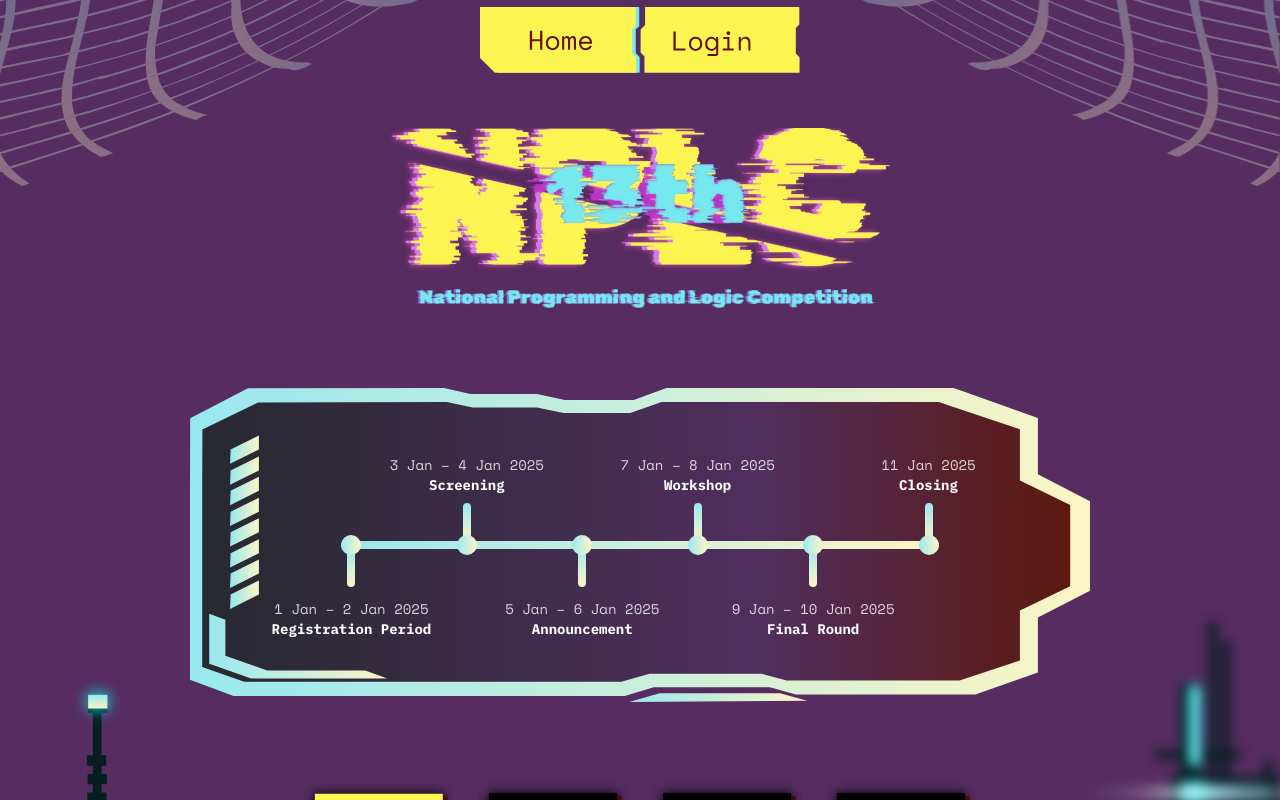
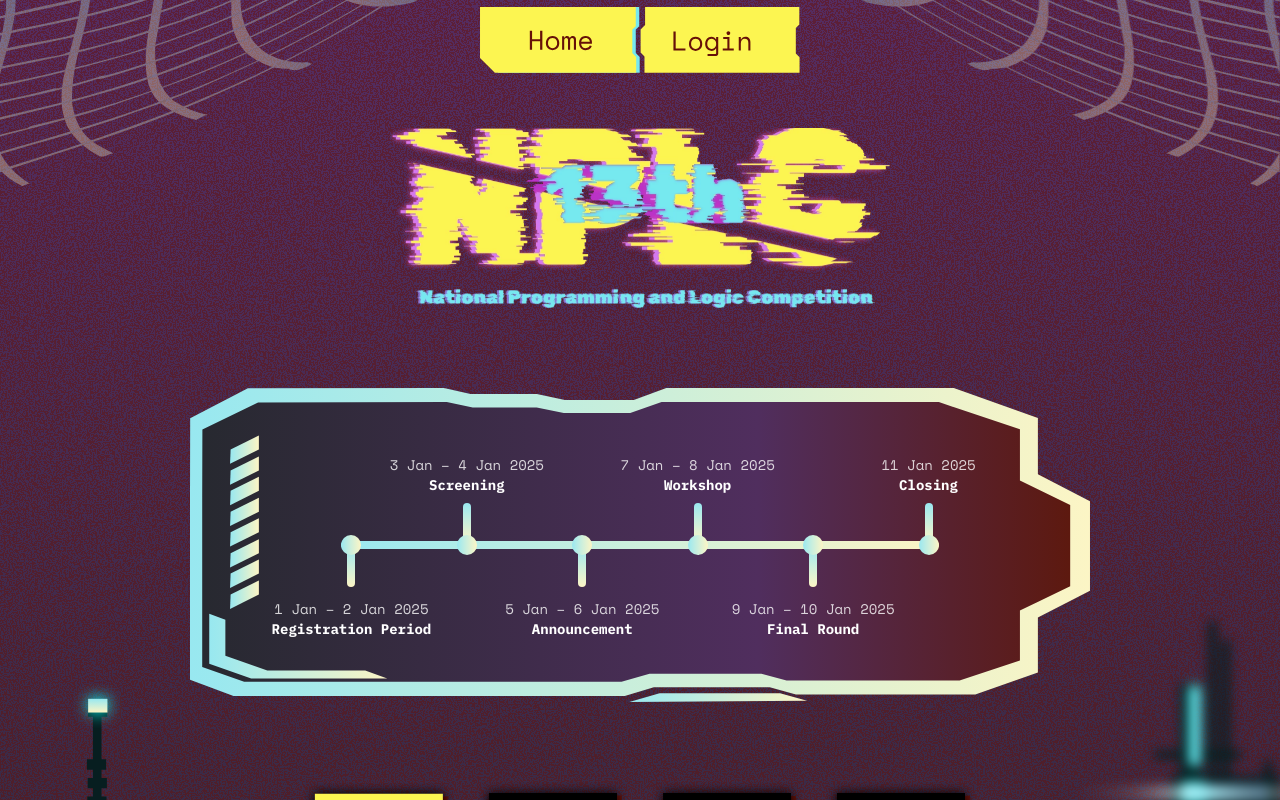
Before and after one commit to IMT-SU-25-26/NPLC-2025, a Next.js app: page / in a window 1280 px wide. Shown: the top 800 px of the page. Built offline with nearby package versions, Linux system fonts and the light colour scheme; no server answers.

Commit message:
change biar bisa build

```diff
--- a/src/app/login/page.tsx
+++ b/src/app/login/page.tsx
@@ -16,7 +16,7 @@ gsap.registerPlugin(ScrollTrigger);
 function AnimatedContent({
   container,
 }: {
-  container: React.RefObject<HTMLDivElement>;
+  container: React.RefObject<HTMLDivElement | null>;
 }) {
   const [email, setEmail] = useState("");
   const [password, setPassword] = useState("");
--- a/src/app/page.tsx
+++ b/src/app/page.tsx
@@ -6,8 +6,7 @@ import Button from "@/components/HomepageTabButton";
 export default function Home() {
   return (
     <>
-      <div className="mt-[8vh]"></div>
-      <main className="min-h-screen relative overflow-hidden flex flex-col gap-10 items-center">
+      <main className="pt-[8vh] min-h-screen bg-[url('/backgrounds/main-color-background.svg')] bg-cover bg-center bg-no-repeat relative overflow-hidden flex flex-col gap-10 items-center">
         {/* Background Image */}
         <Image src={"/business-plan-regis/city-depan.svg"} width={100} height={50} className="city-front absolute bottom-[-5%] w-full h-auto right-0 z-1 will-change-transform" alt="city background 1"/>
         <Image src={"/business-plan-regis/city-back.svg"} width={100} height={100} className="city-back absolute bottom-0 w-[60%] h-auto right-0 z-0 will-change-transform" alt="city background 1"/>
--- a/src/app/register/business-plan/page.tsx
+++ b/src/app/register/business-plan/page.tsx
@@ -12,7 +12,7 @@ import PageGuard from "@/components/PageGuard";
 gsap.registerPlugin(ScrollTrigger);
 
 function AnimatedContent(props: {
-  container: React.RefObject<HTMLDivElement>;
+  container: React.RefObject<HTMLDivElement | null>;
   twiboon: string;
   setTwiboon: (v: string) => void;
   teamName: string;
--- a/src/app/register/page.tsx
+++ b/src/app/register/page.tsx
@@ -13,7 +13,7 @@ import PopUp from "@/components/Popup";
 gsap.registerPlugin(ScrollTrigger);
 
 // Komponen AnimatedContent seperti di business plan
-function AnimatedContent({ container }: { container: React.RefObject<HTMLDivElement> }) {
+function AnimatedContent({ container }: { container: React.RefObject<HTMLDivElement | null> }) {
   const [name, setName] = useState("");
   const [email, setEmail] = useState("");
   const [password, setPassword] = useState("");
--- a/src/components/HomepageTabButton.tsx
+++ b/src/components/HomepageTabButton.tsx
@@ -51,8 +51,6 @@ export default function CompetitionSection() {
       return `/buttons/unselected-business-plan-button.svg`;
     return `/buttons/unselected-${id}-button.svg`;
   };
-
-  const selectedButton = buttons.find((b) => b.id === selected)!;
 
   return (
     <div className="relative z-[3] flex flex-col items-center gap-10">
```
